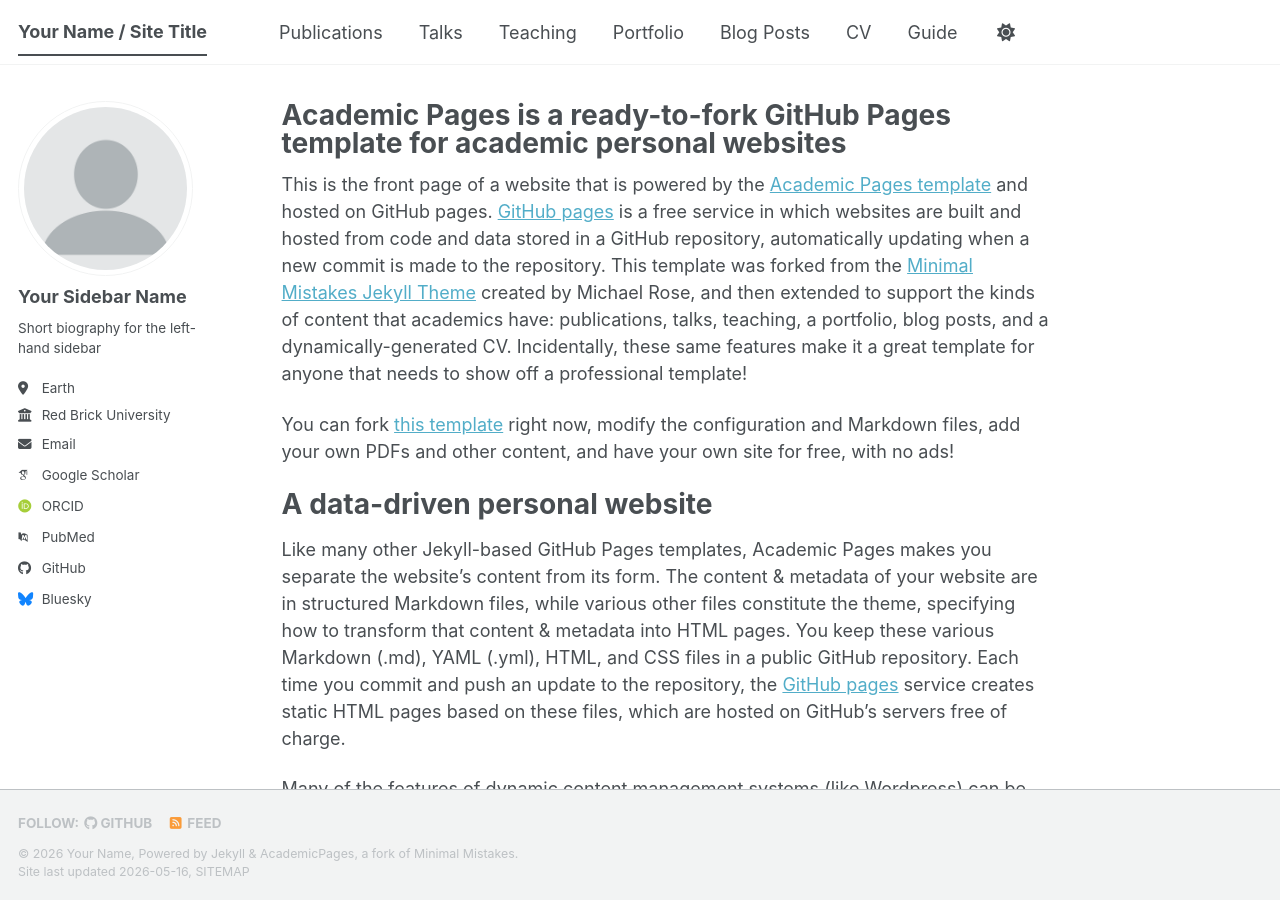
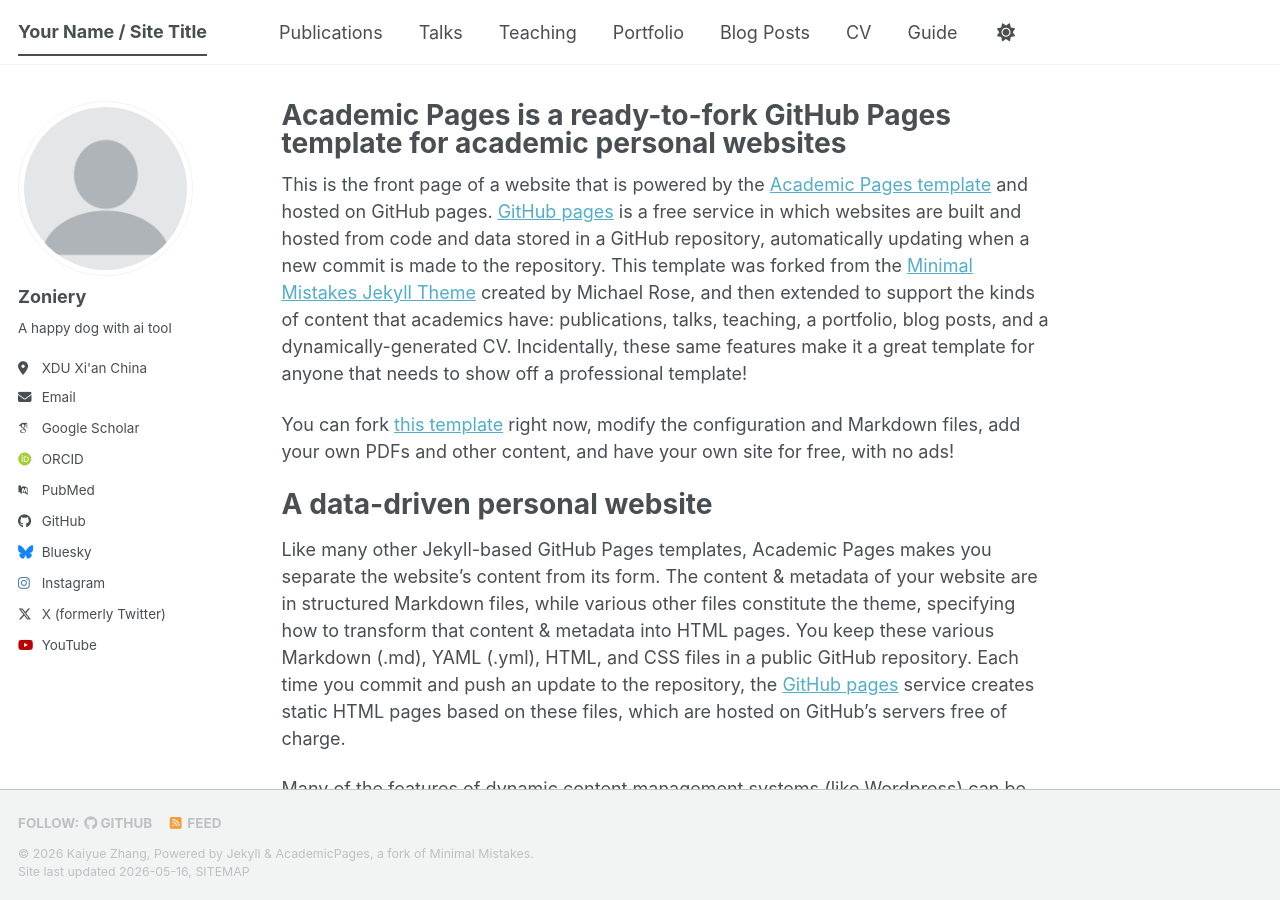
Before and after one commit to zoniery/zoniery.github.io, a Jekyll site: the page built from _pages/about.md, in a window 1280 px wide and 900 px high. Built offline with Jekyll 4.4.1, drawn with Linux system fonts in a browser that asks for light colours; some web fonts are replaced; a script bundle is joined from its source files by our own code; library files that are not in the unit come from our copies.

Commit message:
change the basic personal information

```diff
--- a/_config.yml
+++ b/_config.yml
@@ -11,12 +11,12 @@
 site_theme               : "default" # The available themes options are "default", "air", "sunrise", "mint", "dirt" and "contrast"
 title                    : "Your Name / Site Title"
 title_separator          : "-"
-name                     : &name "Your Name"
-description              : &description "Your Name's academic portfolio"   # Update this with a general description of your site, this is the default if not overridden by a page
-url                      : https://academicpages.github.io # The base hostname & protocol for your site e.g. "https://[your GitHub username].github.io",
+name                     : &name "Kaiyue Zhang"
+description              : &description "Personal Profile"   # Update this with a general description of your site, this is the default if not overridden by a page
+url                      : https://zoniery.github.io # The base hostname & protocol for your site e.g. "https://[your GitHub username].github.io",
                                                            # or if you already have some other page hosted on Github then use "https://[your GitHub username].github.io/[Your Repo Name]"
 baseurl                  : "" # the subpath of your site, e.g. "/blog"
-repository               : "academicpages/academicpages.github.io"
+repository               : "zoniery/zoniery.github.io"
 
 # Site Author - The following control what appear as part of the author content on the side bar.
 #               If a field is blank the icon and link will not appear, otherwise it will be shown.
@@ -24,13 +24,12 @@
 author:
   # Biographic information
   avatar           : "profile.png"
-  name             : "Your Sidebar Name"
-  pronouns         : # example: "she/her"
-  bio              : "Short biography for the left-hand sidebar"
-  location         : "Earth"
-  employer         : "Red Brick University"
+  name             : "Zoniery"
+  pronouns         : # example: "He/him"
+  bio              : "A happy dog with ai tool"
+  location         : "XDU Xi'an China"
   uri              : # URL
-  email            : "none@example.org"
+  email            : "zoniery3333@gmail.com"
 
   # Academic websites
   academia         : # URL
@@ -64,7 +63,7 @@
   goodreads        : # Username
   google_plus      : # Username
   keybase          : # Username
-  instagram        : # Username
+  instagram        : zoniery3333
   lastfm           : # Username
   linkedin         : # Username
   mastodon         : # URL
@@ -74,12 +73,12 @@
   steam            : # Username
   telegram         : # URL
   tumblr           : # Username
-  twitter          : # Username for X / Twitter
+  twitter          : Zoniery
   vine             : # Username
   weibo            : # Username
   wikipedia        : # Username
   xing             : # Username
-  youtube          : # Username
+  youtube          : kaiyue zhang
   zhihu            : # Username
 
 # Publication Category - The following the list of publication categories and their headings
```
